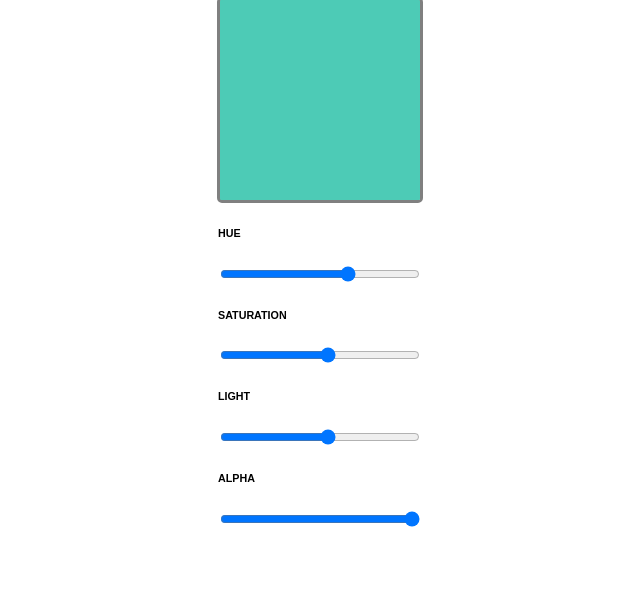
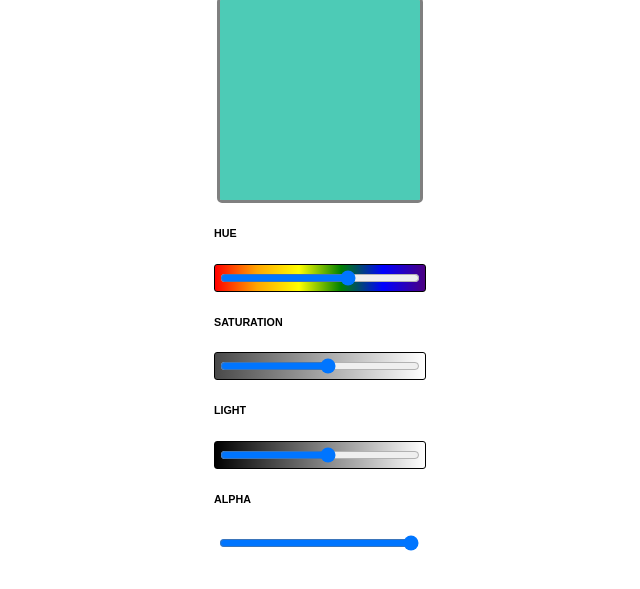
Before and after one commit to lizthrilla/color-picker, a website: page public/index.html in a window 1280 px wide. Shown: the part 115-704 px from the top of the page, without its empty margins (320-960 px from the left). Drawn offline with Linux system fonts and the light colour scheme.

Commit message:
just need to do the alpha slide

```diff
--- a/public/index.html
+++ b/public/index.html
@@ -15,13 +15,15 @@
 
     <form>
       <h6>HUE</h6>
-      <input name="hue" type="range" min="1" max="260" value="170">
+      <div class="hue"><input name="hue" type="range" min="1" max="260" value="170"></div>
       <h6>SATURATION</h6>
-      <input name="sat" type="range" min="1" max="100" value="55">
+      <div class="sat"><input name="sat" type="range" min="1" max="100" value="55"></div>
       <h6>LIGHT</h6>
-      <input name="light"type="range" min="1" max="100" value="55">
+      <div class="light">
+      <input name="light"type="range" min="1" max="100" value="55"></div>
       <h6>ALPHA</h6>
-      <input name="alpha"type="range" min="0" max="1" step="0.01" value="1">
+      <div class="alpha">
+      <input name="alpha"type="range" min="0" max="1" step="0.01" value="1"></div>
       </form>
 
 
--- a/public/screen.css
+++ b/public/screen.css
@@ -22,7 +22,7 @@ h1 {
   width: 200px;
   border-style: solid;
   border-color: grey;
-  background-image: url(test_b_check.jpg);
+  background-image: url(base.png);
   border-radius: 5px;
   margin: auto;
 }
@@ -51,4 +51,30 @@ form {
 
 input {
   width: 200px;
+  margin: 5px;
 }
+
+.hue {
+  background-image: linear-gradient(to right, red, orange, yellow, green, blue, indigo);
+  border-radius: 3px;
+  border-style: solid;
+  border-width: thin;
+}
+
+.sat {
+  background-image: linear-gradient(to right, #494949 0%, transparent 100%), linear-gradient(to right, #fff 0%, transparent 100%);
+  border-radius: 3px;
+  border-style: solid;
+  border-width: thin;
+}
+
+.light {
+  background-image: linear-gradient(to right, #000 0%, transparent 100%), linear-gradient(to right, #fff 0%, transparent 100%);
+  border-radius: 3px;
+  border-style: solid;
+  border-width: thin;
+}
+
+.alpha {
+
+}
```
Also changed, not shown: public/base.png (added).
